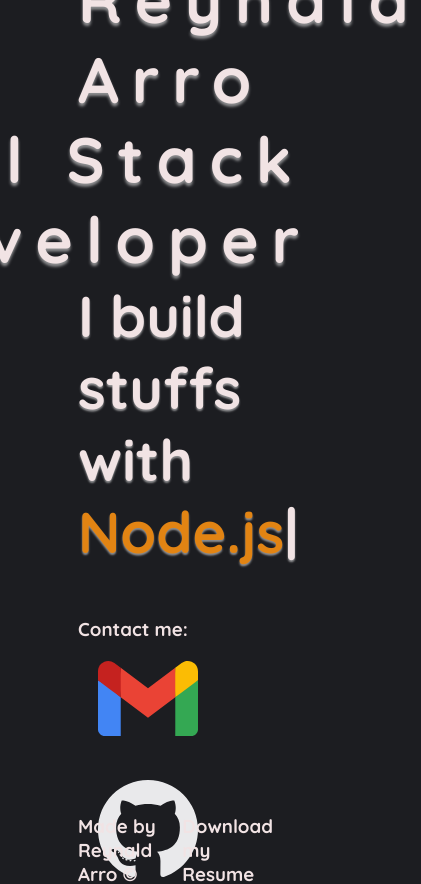
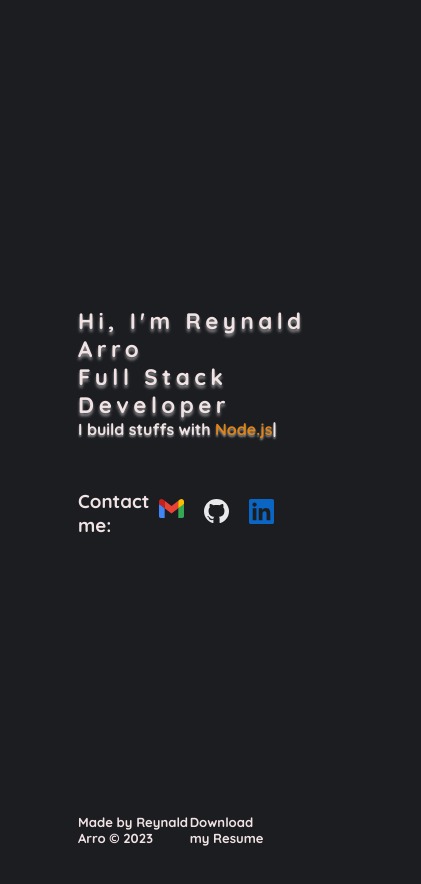
Before and after one commit to nald1nald/portfolio, a React (Create React App) app: page / in a window 390 px wide. Shown: the top 884 px of the page, 421 px wide, since content can reach past the window. After the commit the page ends 844 px from the top, so only its background shows below. Built offline with nearby package versions, Linux system fonts and the light colour scheme; a web font is replaced by a local one.

Commit message:
modified responsiveness

```diff
--- a/src/main.css
+++ b/src/main.css
@@ -77,7 +77,7 @@
   color: #f1e3e4;
 }
 
-@media screen and (min-width: 320px) and (max-height: 768px) {
+@media screen and (min-width: 320px) {
   .name,
   .job {
     font-size: 0.7rem;
@@ -97,7 +97,7 @@
     display: flex;
     flex-direction: row;
     width: 25px;
-    margin: 15px;
+    margin: 10px;
   }
 
   footer {
@@ -105,7 +105,7 @@
   }
 }
 
-@media screen and (min-width: 425px) and (max-height: 768px) {
+@media screen and (min-width: 425px) {
   .name,
   .job {
     font-size: 1rem;
```
